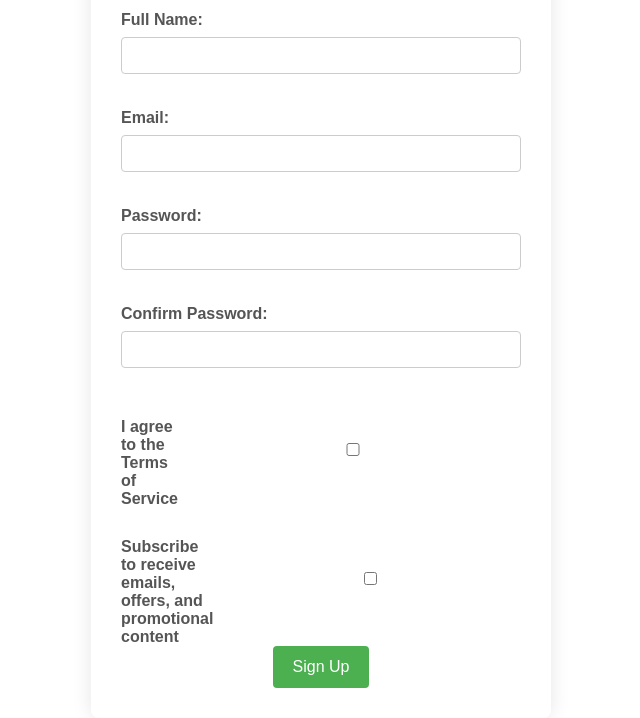
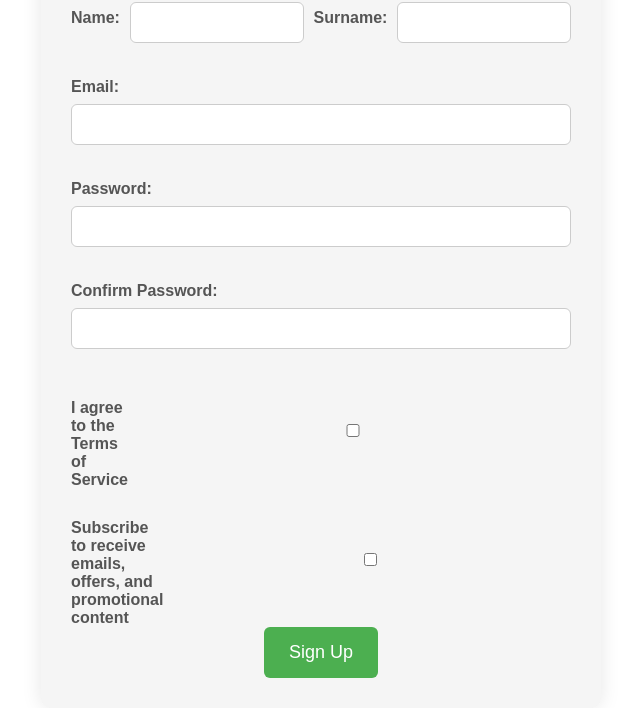
Before and after one commit to IlumCI/CombatInteractive, a plain HTML site: page index.html in a window 1280 px wide. Shown: the part 98-816 px from the top of the page, without its empty margins (319-959 px from the left). Drawn offline with Linux system fonts and the light colour scheme.

Commit message:
Almost Final Update

```diff
--- a/index.html
+++ b/index.html
@@ -18,11 +18,11 @@
         }
 
         form {
-            background-color: rgba(255, 255, 255, 0.9);
+            background-color: #f5f5f5;
             padding: 30px;
-            border-radius: 8px;
+            border-radius: 10px;
             box-shadow: 0 0 20px rgba(0, 0, 0, 0.1);
-            max-width: 400px;
+            max-width: 500px;
             width: 100%;
             text-align: center;
         }
@@ -42,22 +42,22 @@
 
         input {
             width: 100%;
-            padding: 10px;
+            padding: 12px;
             margin-top: 8px;
             margin-bottom: 20px;
             box-sizing: border-box;
             border: 1px solid #ccc;
-            border-radius: 4px;
+            border-radius: 6px;
         }
 
         button {
             background-color: #4caf50;
             color: white;
-            padding: 12px 20px;
+            padding: 15px 25px;
             border: none;
-            border-radius: 4px;
+            border-radius: 6px;
             cursor: pointer;
-            font-size: 16px;
+            font-size: 18px;
             transition: background-color 0.3s ease;
         }
 
@@ -80,14 +80,28 @@
         .checkbox-group input {
             margin-left: 10px;
         }
+
+        .name-container {
+            display: flex;
+            gap: 10px;
+        }
+
+        .name-container input {
+            flex: 1;
+        }
     </style>
 </head>
 <body>
     <form id="signupForm" onsubmit="return validateForm()">
         <h2>Combat Interactive Playtest Signup</h2>
 
-        <label for="name">Full Name:</label>
-        <input type="text" id="name" name="name" required>
+        <div class="name-container">
+            <label for="name">Name:</label>
+            <input type="text" id="name" name="name" required>
+
+            <label for="surname">Surname:</label>
+            <input type="text" id="surname" name="surname" required>
+        </div>
 
         <label for="email">Email:</label>
         <input type="email" id="email" name="email" required>
@@ -114,11 +128,12 @@
     <script>
         function validateForm() {
             var name = document.getElementById('name').value;
+            var surname = document.getElementById('surname').value;
             var email = document.getElementById('email').value;
             var password = document.getElementById('password').value;
             var confirmPassword = document.getElementById('confirm-password').value;
 
-            if (name === '' || email === '' || password === '' || confirmPassword === '') {
+            if (name === '' || surname === '' || email === '' || password === '' || confirmPassword === '') {
                 alert('All fields are required.');
                 return false;
             }
```
